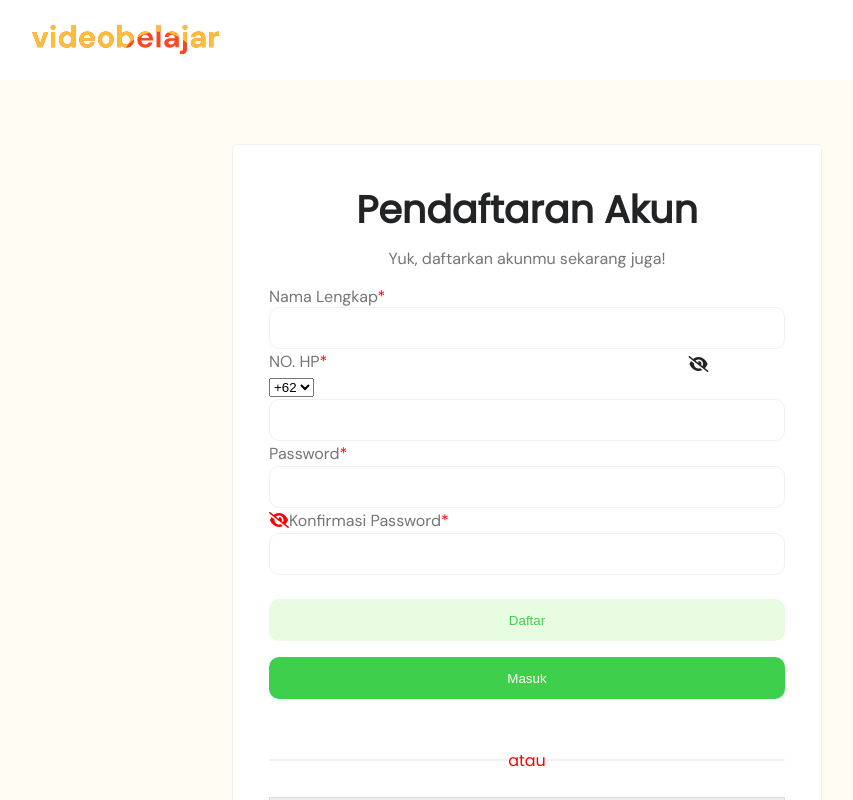
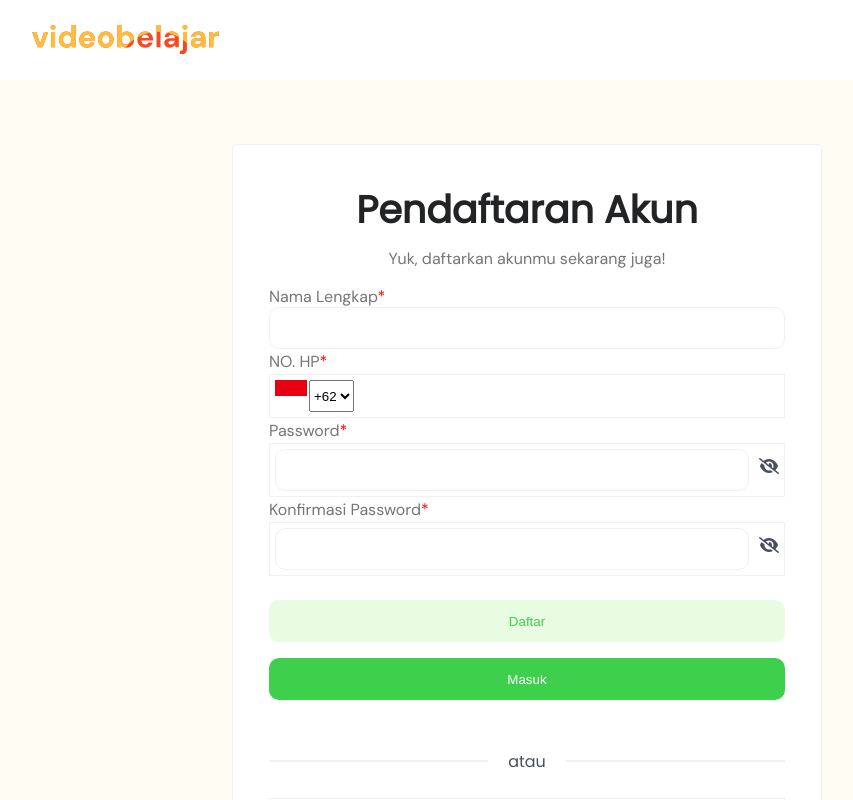
Before and after one commit to junandar1912/mision-5, a React (Vite) app: page /Registrasi in a window 1280 px wide. Shown: the top 800 px of the page, without its empty margins (113-966 px from the left). Built offline with nearby package versions, Linux system fonts and the light colour scheme.

Commit message:
fix registrasi

```diff
--- a/src/Page/Registrasi/Registrasi.css
+++ b/src/Page/Registrasi/Registrasi.css
@@ -63,6 +63,31 @@ input {
     border-radius: 6px;
 }
 
+input:focus {
+    outline: none;
+}
+
+.password {
+    display: flex;
+    flex-direction: row;
+    gap: 10px;
+    padding: 5px;
+    border: 1px solid #f1f1f1;
+}
+
+.konfirmasi {
+    display: flex;
+    flex-direction: row;
+    gap: 10px;
+    padding: 5px;
+    border: 1px solid #f1f1f1;
+}
+
+.password-regis {
+    padding-top: 5px;
+    color: #4A505C;
+}
+/* tombol */
 .tombol {
     gap: 10px;
 }
@@ -85,7 +110,9 @@ button {
     height: 42px;
     display: flex;
     flex-direction: row;
-    border: 1px solid #3A35411F;
+    border: 1px solid #f1f1f1;
+    background-color: #FFFFFF;
+    padding: 10px;
 }
 
 .btn{
@@ -98,3 +125,34 @@ button {
     font-family: 'DM sans';
     font-weight: 700;
 }
+
+.p-span {
+    color: #4A505C;
+    margin: 20px;
+}
+
+/*no hp */
+
+.selection {
+    display: flex;
+    flex-direction: row;
+    gap: 20px;
+    background-color: transparent;
+    border: 1px solid #f1f1f1;
+}
+
+.flag {
+    display: flex;
+    flex-direction: row;
+    padding: 5px;
+    gap: 2px;
+}
+
+.nomor {
+    border: 1px solid transparent
+}
+
+.page-no:focus {
+    border: 1px solid transparent;
+    outline: none;
+}
--- a/src/Page/Registrasi/Registrasi.jsx
+++ b/src/Page/Registrasi/Registrasi.jsx
@@ -27,26 +27,35 @@ const Registrasi = () => {
           </div>
           <div className='selection'>
             <div className='flag'>
-              <select name='phone' id='nomor'>
+              <img src="../src/assets/gambar/indonesia (ID).svg" alt="" />
+              <select name='phone' id='nomor' className='page-no'>
                 <option value="+62">+62</option>
               </select>
             </div>
-            <input type="text" id='nomor'/>
+            <input type="text" id='nomor' className='nomor'/>
           </div>
           <div className='pass'>
-            <label htmlFor="password">Password<span>*</span></label>
-            <input type="password" id='pass'/>
-            <span className="password-toggle-icon"><i className="fas fa-eye-slash"></i></span>
-            <label htmlFor="konfir">Konfirmasi Password<span>*</span></label>
-            <input type="password" id='konfir'/>
-            <span className='icon-toogle'><i className='fas fa-eye-slash'></i></span>
+            <div className='div-pas'>
+              <label htmlFor="password">Password<span>*</span></label>
+              <div className='password'>
+                <input type="password" id='pass'/>
+                <span className="password-regis"><i className="fas fa-eye-slash"></i></span>
+              </div>
+            </div>
+            <div className='div-konfir'>
+              <label htmlFor="konfir">Konfirmasi Password<span>*</span></label>
+              <div className='konfirmasi'>
+                <input type="password" id='konfir'/>
+                <span className='password-regis'><i className='fas fa-eye-slash'></i></span>
+              </div>
+            </div>
           </div>
           <div className='tombol'>
             <button type='submit' className='daftar'>Daftar</button>
             <button type='submit' className='masuk'>Masuk</button>
           </div>
         </form>
-        <div className='divider'><span>atau</span></div>
+        <div className='divider'><span className='p-span'>atau</span></div>
         <button className='btn-g' type='submit'>
           <div className='btn'>
             <img src="./src/assets/gambar/logos_google-icon.svg" alt="btn-g" className='i-google'/>
```
